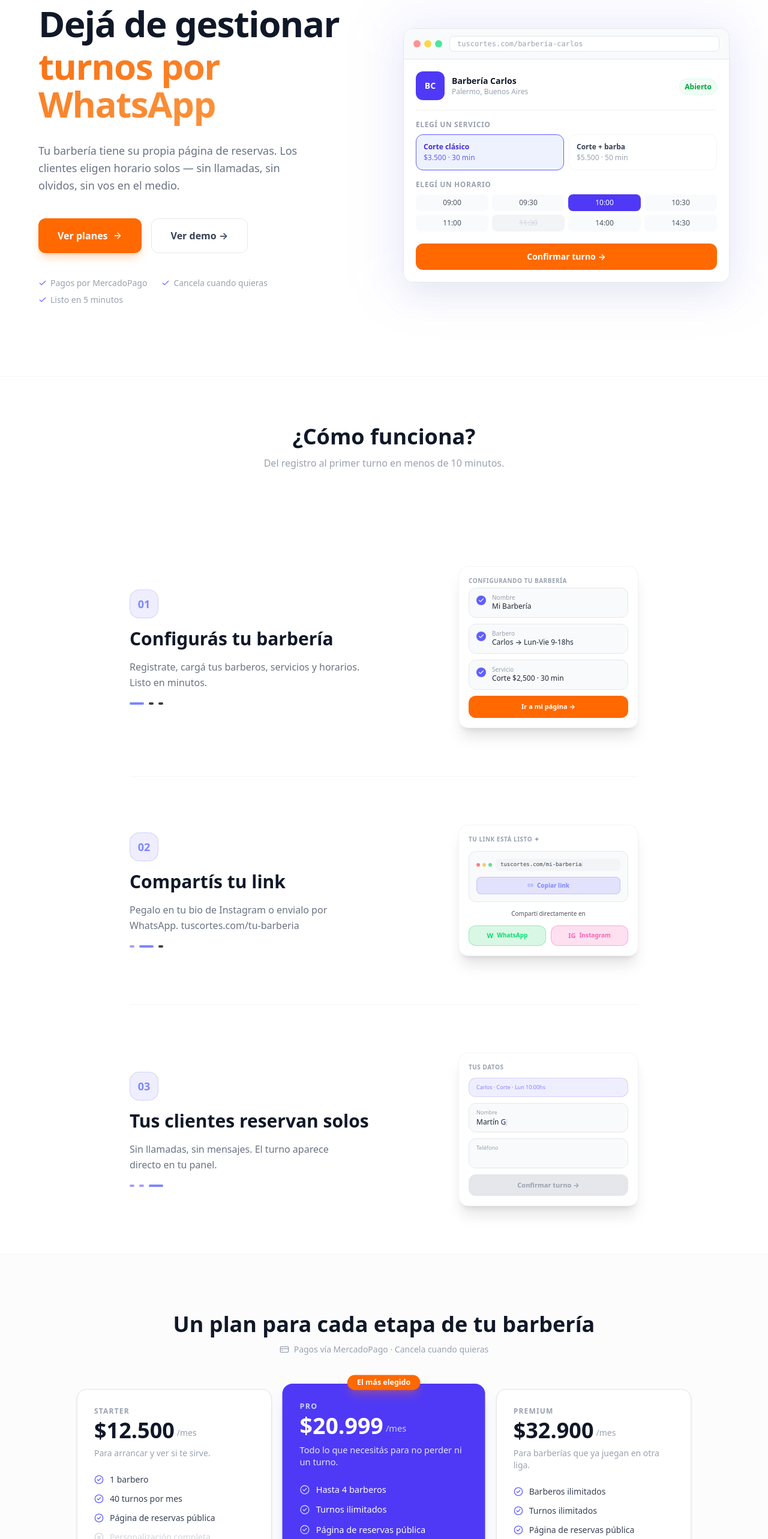
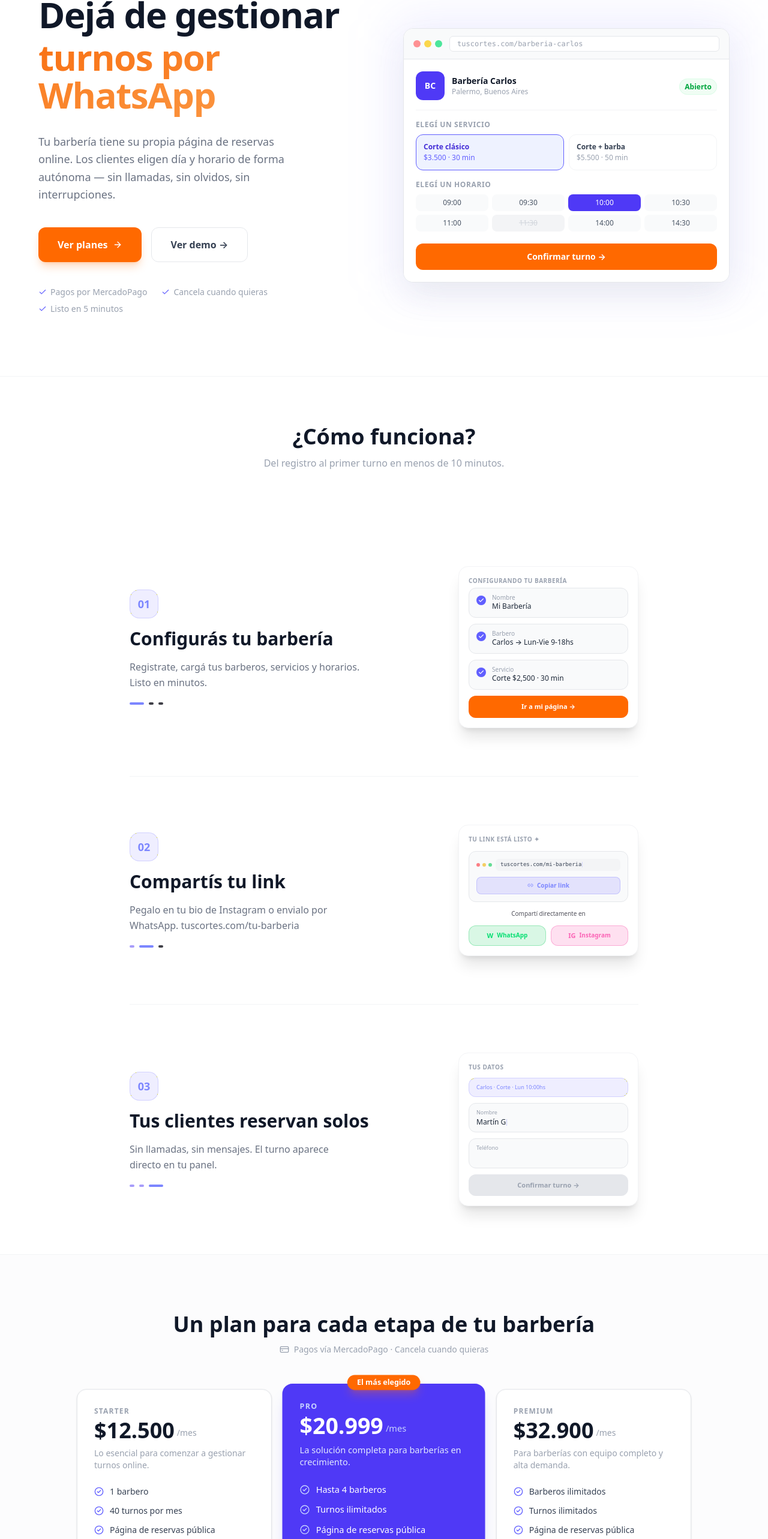
Before and after one commit to FedeRz5/tuscortes, a Next.js app: page / in a window 1280 px wide. Shown: the part 182-2748 px from the top of the page at 60% size. Built offline with nearby package versions, Linux system fonts and the light colour scheme.

Commit message:
cambios home textos

```diff
--- a/app/page.tsx
+++ b/app/page.tsx
@@ -21,7 +21,7 @@ const PLANS = [
     name: "Starter",
     price: "$12.500",
     period: "/mes",
-    desc: "Para arrancar y ver si te sirve.",
+    desc: "Lo esencial para comenzar a gestionar turnos online.",
     popular: false,
     href: MP_LINKS.STARTER,
     features: [
@@ -38,7 +38,7 @@ const PLANS = [
     name: "Pro",
     price: "$20.999",
     period: "/mes",
-    desc: "Todo lo que necesitás para no perder ni un turno.",
+    desc: "La solución completa para barberías en crecimiento.",
     popular: true,
     href: MP_LINKS.PRO,
     features: [
@@ -55,7 +55,7 @@ const PLANS = [
     name: "Premium",
     price: "$32.900",
     period: "/mes",
-    desc: "Para barberías que ya juegan en otra liga.",
+    desc: "Para barberías con equipo completo y alta demanda.",
     popular: false,
     href: MP_LINKS.PREMIUM,
     features: [
@@ -137,8 +137,8 @@ export default function HomePage() {
             </h1>
 
             <p className="hero-3 text-lg text-gray-500 max-w-md mb-10 leading-relaxed mx-auto lg:mx-0">
-              Tu barbería tiene su propia página de reservas. Los clientes
-              eligen horario solos — sin llamadas, sin olvidos, sin vos en el medio.
+              Tu barbería tiene su propia página de reservas online. Los clientes
+              eligen día y horario de forma autónoma — sin llamadas, sin olvidos, sin interrupciones.
             </p>
 
             <div className="hero-4 flex flex-col sm:flex-row gap-4 justify-center lg:justify-start mb-10">
@@ -318,7 +318,7 @@ export default function HomePage() {
           <Reveal>
             <div className="rounded-3xl bg-indigo-600 px-8 py-16">
               <h2 className="text-3xl sm:text-4xl font-black mb-3 leading-tight text-white">
-                Mañana ya estás<br />tomando turnos.
+                Empezá a recibir turnos<br />online desde hoy.
               </h2>
               <p className="text-indigo-200 mb-8 text-sm">Configurás en 5 minutos. Planes desde $12.500/mes.</p>
               <a
```
